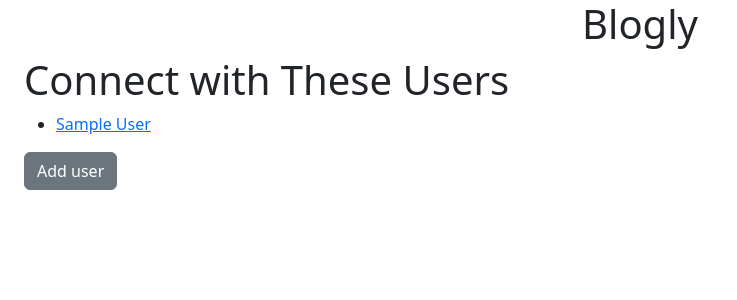
After one commit to lcarinad/blogly, a Flask app: template templates/list.html in a window 1280 px wide. The commit adds this page. Shown: the top 300 px of the page, without its empty margins (0-737 px from the left). Run offline with Flask 3, Linux system fonts and the light colour scheme; the template is opened without the code that fills it: values that come from a table or form of the project are taken from there, others are empty; tables that the repository leaves empty hold one stand-in row (values such as "Sample post").

Commit message:
root page

```diff
--- a/app.py
+++ b/app.py
@@ -1,20 +1,29 @@
 from flask import Flask, request, render_template, redirect, flash, session
-from flask_debugtoolbar import DebugToolbarExtension
+# from flask_debugtoolbar import DebugToolbarExtension
 from models import db, connect_db, User
 
 app = Flask(__name__)
-app.debug = True
+# app.debug = True
 
-app.config['SQLALCHEMY_DATABASE_URI'] = "postgresql:///user_db"
+app.config['SQLALCHEMY_DATABASE_URI'] = "postgresql:///users"
 app.config['SQLALCHEMY_TRACK_MODIFICATIONS'] = False
 app.config['SQLALCHEMY_ECHO'] = True
 app.config['SECRET_KEY']= "chiweeniesarecool"
 app.config['DEBUG_TB_INTERCEPT_REDIRECTS']=False
 
-debug = DebugToolbarExtension(app)
+# debug = DebugToolbarExtension(app)
+app.app_context().push()
 
 connect_db(app)
 
 @app.route('/')
-def home():
-    return '<h1>Homepage hi</h1>'
+def list_users():
+    """Shows list of users in db"""
+    users = User.query.all()
+    return render_template("list.html", users=users)
+
+@app.route('/<int:user_id>')
+def show_user(user_id):
+    """SHow details about a single user"""
+    user=User.query.get_or_404(user_id)
+    return render_template("details.html", user=user)
--- a/models.py
+++ b/models.py
@@ -13,3 +13,8 @@ class User(db.Model):
     first_name=db.Column(db.String, nullable=False)
     last_name=db.Column(db.String, nullable=False)
     image_url=db.Column(db.String, nullable=False, default='https://static.thenounproject.com/png/4613680-200.png')
+
+    def __repr__(self):
+        """show info about user"""
+        u = self
+        return f"<User {u.id} {u.first_name} {u.last_name}>"
--- a/templates/base.html
+++ b/templates/base.html
@@ -13,7 +13,7 @@
       crossorigin="anonymous" />
   </head>
   <body>
-    <h1>Blogly</h1>
+    <div class="h1 text-center">Blogly</div>
 
     {%block content%}{% endblock %}
     <script
--- /dev/null
+++ b/templates/list.html
@@ -0,0 +1,19 @@
+{% extends 'base.html' %} {%block title%} Blogly Users {% endblock %} {% block
+content %}
+
+<div class="ms-4">
+  <h1>Connect with These Users</h1>
+  <ul>
+    {% for user in users %}
+
+    <li><a href="/{{user.id}}">{{user.first_name}} {{user.last_name}}</a></li>
+
+    {% endfor %}
+  </ul>
+  <button
+    type="button"
+    class="btn btn-secondary">
+    Add user
+  </button>
+</div>
+{% endblock %} f
```
Also changed, not shown: seed.py (added, +19 -0 lines), templates/details.html (added), 1 other file.
